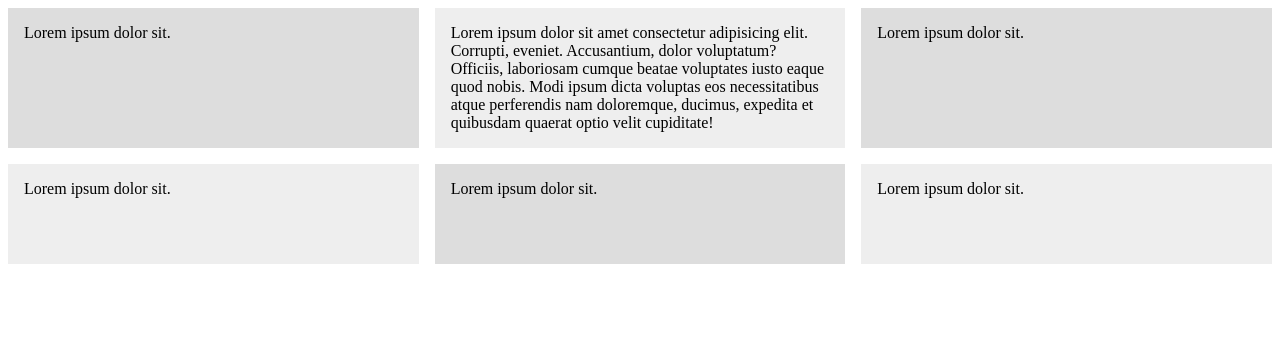
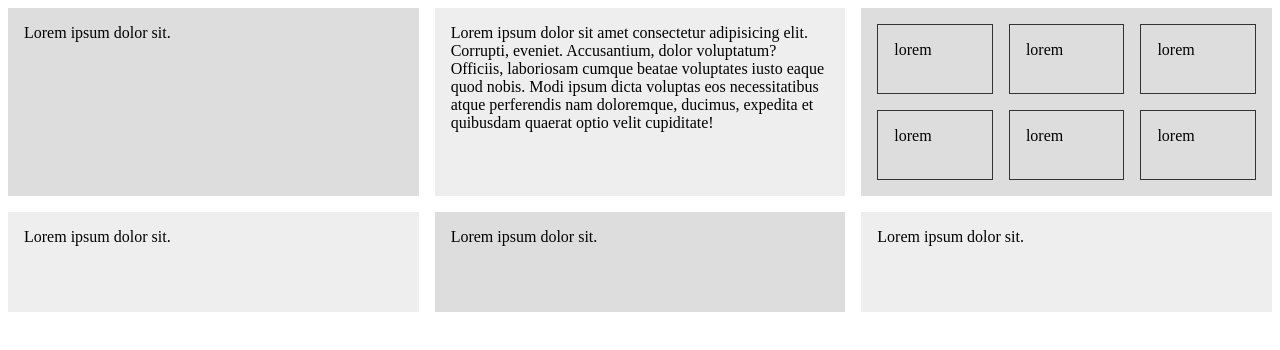
Before and after one commit to infiniteoo/HTMLCSS-css_grid_layout_deep_dive, a plain HTML site: page index2.html in a window 1280 px wide. Drawn offline with Linux system fonts and the light colour scheme.

Commit message:
implemented some nested grids within our main wrapper grid

```diff
--- a/index2.html
+++ b/index2.html
@@ -14,12 +14,25 @@
         /* grid-auto-rows: 100px; */
         grid-auto-rows: minmax(100px, auto);
       }
+
+      .nested {
+        display: grid;
+        grid-template-columns: repeat(3, 1fr);
+        grid-auto-rows: 70px;
+        grid-gap: 1em;
+      }
+
       .wrapper > div {
         background: #eee;
         padding: 1em;
       }
       .wrapper > div:nth-child(odd) {
         background: #ddd;
+      }
+
+      .nested > div {
+        border: #333 1px solid;
+        padding: 1em;
       }
     </style>
   </head>
@@ -33,7 +46,14 @@
         necessitatibus atque perferendis nam doloremque, ducimus, expedita et
         quibusdam quaerat optio velit cupiditate!
       </div>
-      <div>Lorem ipsum dolor sit.</div>
+      <div class="nested">
+        <div>lorem</div>
+        <div>lorem</div>
+        <div>lorem</div>
+        <div>lorem</div>
+        <div>lorem</div>
+        <div>lorem</div>
+      </div>
       <div>Lorem ipsum dolor sit.</div>
       <div>Lorem ipsum dolor sit.</div>
       <div>Lorem ipsum dolor sit.</div>
```
